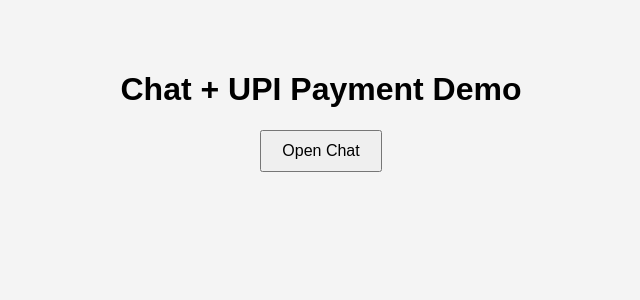
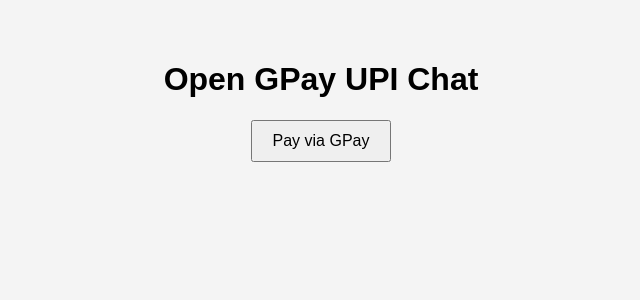
Before and after one commit to Rautvaibhavi/upi-demo, a React (Vite) app: page / in a window 1280 px wide. Shown: the top 300 px of the page, without its empty margins (319-959 px from the left). Built offline with nearby package versions, Linux system fonts and the light colour scheme.

Commit message:
UPI payment demo

```diff
--- a/src/App.jsx
+++ b/src/App.jsx
@@ -1,96 +1,96 @@
-// import React from "react";
+import React from "react";
+
+function App() {
+  const openUPIChat = () => {
+    const upiId = "vaibhaviraut031@oksbi"; // your UPI ID
+    const name = "Vaibhavi Raut";
+
+    // Deep link WITHOUT amount
+    const upiLink = `upi://pay?pa=${upiId}&pn=${encodeURIComponent(
+      name
+    )}&cu=INR`;
+
+    window.location.href = upiLink; // opens the app
+  };
+
+  const openGPayInterface = () => {
+    const upiId = "8849689402@ptsbi"; // The ID from your image
+    const name = "RAUT VAIBHAVIBEN ANILBHAI";
+
+    // This link tells the phone: "Open a UPI app for this specific person"
+    const upiLink = `upi://pay?pa=${upiId}`;
+
+    window.location.href = upiLink;
+  };
+
+  return (
+    <div style={{ textAlign: "center", padding: 40 }}>
+      <h1>Open GPay UPI Chat</h1>
+      <button
+        onClick={openGPayInterface}
+        style={{ padding: "10px 20px", fontSize: "16px", cursor: "pointer" }}
+      >
+        Pay via GPay
+      </button>
+    </div>
+  );
+}
+
+export default App;
+
+
+// import React, { useState } from "react";
 
 // function App() {
-//   const openUPIChat = () => {
-//     const upiId = "vaibhaviraut031@oksbi"; // your UPI ID
-//     const name = "Vaibhavi Raut";
+//   const [chatOpen, setChatOpen] = useState(false);
+//   const upiId = "yespay.bizsbiz91192@yesbankltd"; // fixed UPI ID
+//   const payeeName = "Your Name"; // optional
 
-//     // Deep link WITHOUT amount
-//     const upiLink = `upi://pay?pa=${upiId}&pn=${encodeURIComponent(
-//       name
-//     )}&cu=INR`;
-
-//     window.location.href = upiLink; // opens the app
+//   const handleOpenChat = () => {
+//     setChatOpen(true);
 //   };
 
-//   const openGPayInterface = () => {
-//     const upiId = "8849689402@ptsbi"; // The ID from your image
-//     const name = "RAUT VAIBHAVIBEN ANILBHAI";
-
-//     // This link tells the phone: "Open a UPI app for this specific person"
-//     const upiLink = `upi://pay?pa=${upiId}&pn=${encodeURIComponent(name)}&cu=INR`;
-
-//     window.location.href = upiLink;
+//   const handlePay = () => {
+//     const upiLink = `upi://pay?pa=${upiId}&pn=${encodeURIComponent(payeeName)}&cu=INR`;
+//     window.location.href = upiLink; // Opens GPay
 //   };
 
 //   return (
-//     <div style={{ textAlign: "center", padding: 40 }}>
-//       <h1>Open GPay UPI Chat</h1>
-//       <button
-//         onClick={openGPayInterface}
-//         style={{ padding: "10px 20px", fontSize: "16px", cursor: "pointer" }}
-//       >
-//         Pay via GPay
-//       </button>
+//     <div style={{ textAlign: "center", padding: "50px" }}>
+//       <h1>Chat + UPI Payment Demo</h1>
+
+//       {!chatOpen ? (
+//         <button
+//           onClick={handleOpenChat}
+//           style={{ padding: "10px 20px", fontSize: "16px", cursor: "pointer" }}
+//         >
+//           Open Chat
+//         </button>
+//       ) : (
+//         <div>
+//           <div
+//             style={{
+//               border: "1px solid #ccc",
+//               padding: "20px",
+//               width: "400px",
+//               margin: "20px auto",
+//               borderRadius: "10px",
+//               minHeight: "200px",
+//             }}
+//           >
+//             <p><strong>Chat started...</strong></p>
+//             <p>Hey! Click the button below to pay via GPay.</p>
+//           </div>
+//           <button
+//             onClick={handlePay}
+//             style={{ padding: "10px 20px", fontSize: "16px", cursor: "pointer" }}
+//           >
+//             Pay with GPay
+//           </button>
+//         </div>
+//       )}
 //     </div>
 //   );
 // }
 
 // export default App;
-
-
-import React, { useState } from "react";
-
-function App() {
-  const [chatOpen, setChatOpen] = useState(false);
-  const upiId = "yespay.bizsbiz91192@yesbankltd"; // fixed UPI ID
-  const payeeName = "Your Name"; // optional
-
-  const handleOpenChat = () => {
-    setChatOpen(true);
-  };
-
-  const handlePay = () => {
-    const upiLink = `upi://pay?pa=${upiId}&pn=${encodeURIComponent(payeeName)}&cu=INR`;
-    window.location.href = upiLink; // Opens GPay
-  };
-
-  return (
-    <div style={{ textAlign: "center", padding: "50px" }}>
-      <h1>Chat + UPI Payment Demo</h1>
-
-      {!chatOpen ? (
-        <button
-          onClick={handleOpenChat}
-          style={{ padding: "10px 20px", fontSize: "16px", cursor: "pointer" }}
-        >
-          Open Chat
-        </button>
-      ) : (
-        <div>
-          <div
-            style={{
-              border: "1px solid #ccc",
-              padding: "20px",
-              width: "400px",
-              margin: "20px auto",
-              borderRadius: "10px",
-              minHeight: "200px",
-            }}
-          >
-            <p><strong>Chat started...</strong></p>
-            <p>Hey! Click the button below to pay via GPay.</p>
-          </div>
-          <button
-            onClick={handlePay}
-            style={{ padding: "10px 20px", fontSize: "16px", cursor: "pointer" }}
-          >
-            Pay with GPay
-          </button>
-        </div>
-      )}
-    </div>
-  );
-}
-
-export default App;
```
